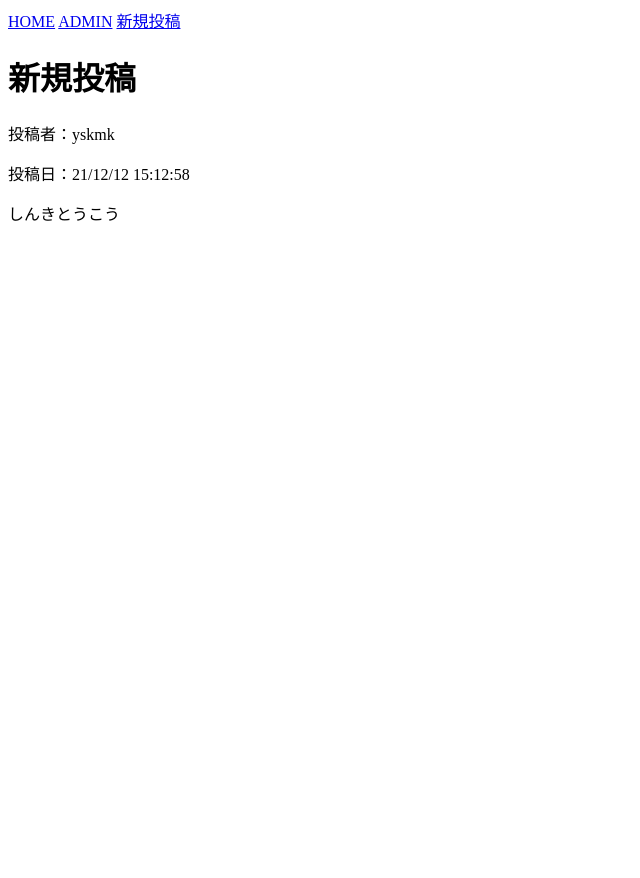
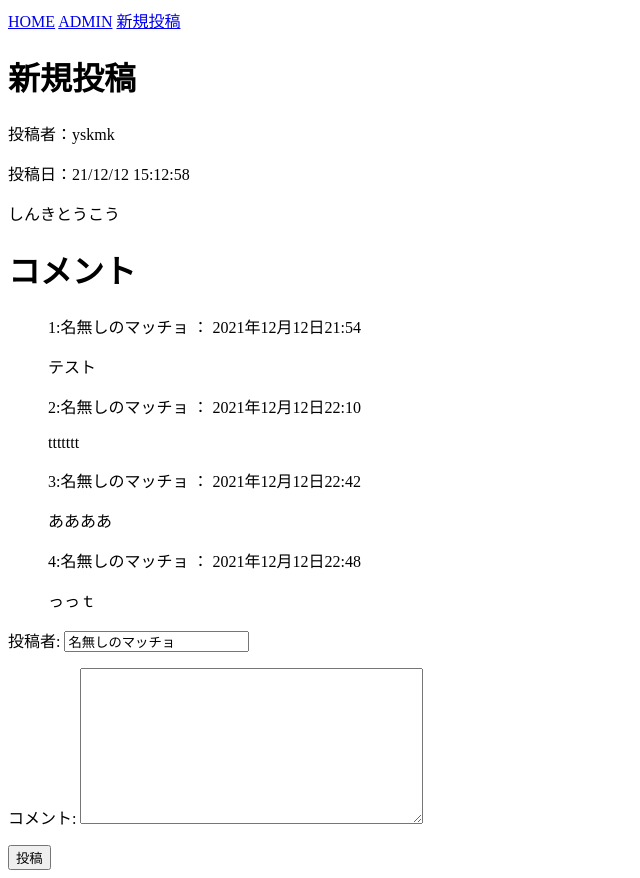
Before and after one commit to kyosuke-yanai/django-blog, a Django app: page /detail/1/ in a window 1280 px wide. Shown: the whole page, without its empty margins (0-640 px from the left). Before the commit the page ends 221 px from the top, so only its background shows below. Run offline with Django 4.2, Linux system fonts and the light colour scheme; data comes from the database, SQL or seed files in the repository; both versions use the stored data as it was after the commit.

Commit message:
add comment

```diff
--- a/app/admin.py
+++ b/app/admin.py
@@ -1,4 +1,5 @@
 from django.contrib import admin
-from .models import Post
+from .models import Post, Comment
 
 admin.site.register(Post)
+admin.site.register(Comment)
--- a/app/forms.py
+++ b/app/forms.py
@@ -1,7 +1,12 @@
 from django import forms
-from .models import Post
+from .models import Post, Comment
 
 class PostForm(forms.ModelForm):
     class Meta:
         model = Post
         fields = ('title', 'text')
+
+class CommentForm(forms.ModelForm):
+    class Meta:
+        model = Comment
+        fields = ('author', 'text')
--- a/app/models.py
+++ b/app/models.py
@@ -9,3 +9,12 @@ class Post(models.Model):
 
     def __str__(self):
         return self.title
+
+class Comment(models.Model):
+    comment_by = models.ForeignKey(Post, verbose_name="対象ブログ", on_delete=models.CASCADE)
+    author = models.CharField(verbose_name="投稿者", max_length=50, default="名無しのマッチョ")
+    text = models.TextField(verbose_name="コメント", max_length=500)
+    created = models.DateTimeField(verbose_name="投稿日", auto_now_add=True)
+
+    def __str__(self):
+        return self.author
--- a/app/templates/app/blog_detail.html
+++ b/app/templates/app/blog_detail.html
@@ -8,6 +8,25 @@
 
 <p>{{ post.text }}</p>
 
+<h1>コメント</h1>
+
+{% for comment in comment_list %}
+    <div class="comment">
+        <ul>
+            <li style="list-style: none;">{{ forloop.counter }}:{{ comment.author }} ： {{ comment.created }}</li>
+            <p>{{ comment.text }}</p>
+        </ul>
+    </div>
+{% empty %}
+    <p>コメントがありません</p>
+{% endfor %}
+
+<form action="", method="post">
+    {% csrf_token %}
+    {{ form.as_p }}
+    <button type="submit">投稿</button>
+</form>
+
 {% if request.user.is_anonymous %}
 {% else %}
     <a href="{% url 'blog_edit' post.pk %}">編集</a>
--- a/app/views.py
+++ b/app/views.py
@@ -1,8 +1,8 @@
 from django.shortcuts import render
-from django.views.generic import ListView, DetailView, CreateView, UpdateView, DeleteView
-from .models import Post
-from .forms import PostForm
-from django.urls import reverse_lazy
+from django.views.generic import ListView, DetailView, CreateView, UpdateView, DeleteView, FormView
+from .models import Post, Comment
+from .forms import PostForm, CommentForm
+from django.urls import reverse_lazy, reverse
 from django.contrib.auth.mixins import LoginRequiredMixin
 
 class IndexView(ListView):
@@ -10,9 +10,23 @@ class IndexView(ListView):
     model = Post
     ordering = '-id'
 
-class BlogDetailView(DetailView):
+class BlogDetailView(DetailView, FormView):
     template_name = 'app/blog_detail.html'
     model = Post
+    form_class = CommentForm
+
+    def get_context_data(self, **kwargs):
+        context = super().get_context_data(**kwargs)
+        context['comment_list'] = Comment.objects.filter(comment_by=Post.objects.get(id=self.kwargs['pk']))
+        return context
+
+    def form_valid(self, form):
+        form.instance.comment_by = Post.objects.get(id=self.kwargs['pk'])
+        form.save()
+        return super().form_valid(form)
+
+    def get_success_url(self):
+        return reverse('blog_detail', kwargs={'pk': self.kwargs['pk']})
 
 class BlogCreateView(LoginRequiredMixin, CreateView):
     template_name = 'app/blog_create.html'
```
Also changed, not shown: app/migrations/0003_comment.py (added), app/migrations/0004_comment_comment_by.py (added), db.sqlite3.
